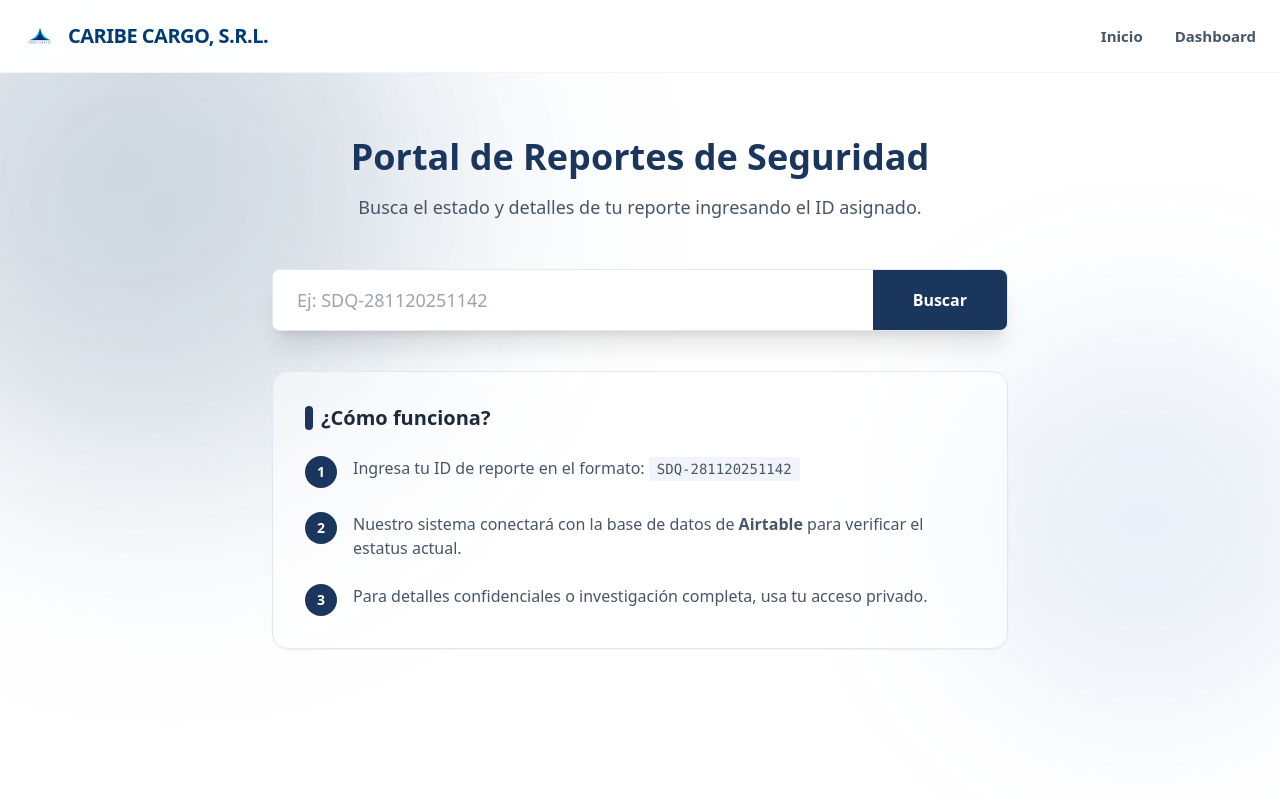
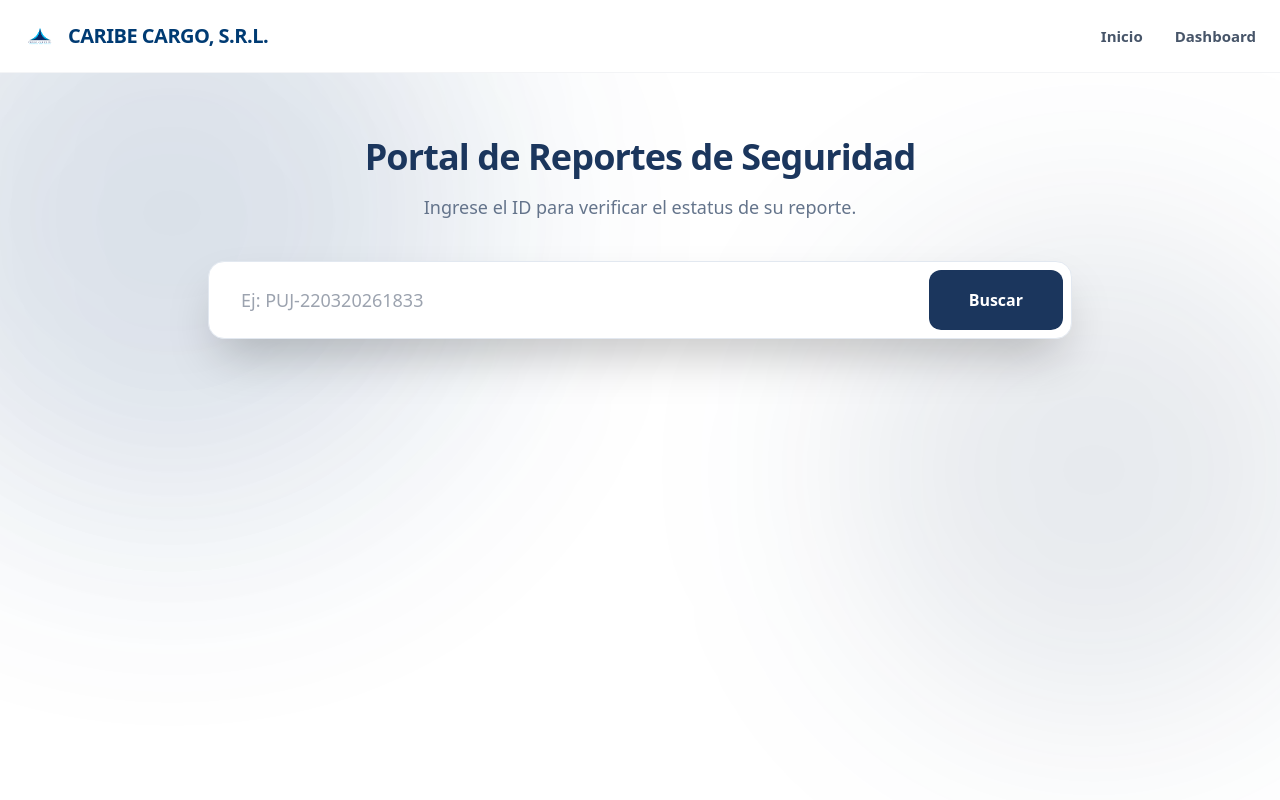
Before and after one commit to safetycaribecargo/caribe-cargo-portal, a Next.js app: page / in a window 1280 px wide. Shown: the top 800 px of the page. Built offline with nearby package versions, Linux system fonts and the light colour scheme.

Commit message:
Update page.tsx

```diff
--- a/app/page.tsx
+++ b/app/page.tsx
@@ -16,12 +16,9 @@ export default function Home() {
     setResultado(null);
 
     try {
-      // Llamamos a la API que creamos (asegúrate de que el archivo app/api/buscar/route.ts exista)
       const res = await fetch(`/api/buscar?id=${busqueda}`);
       const data = await res.json();
-
       if (!res.ok) throw new Error(data.error || 'No se encontró el reporte');
-
       setResultado(data);
     } catch (err: any) {
       setError(err.message);
@@ -31,101 +28,85 @@ export default function Home() {
   };
 
   return (
-    <div className="relative min-h-screen">
-      {/* FONDO DIFUMINADO ATRACTIVO */}
+    <div className="relative min-h-screen font-sans">
+      {/* FONDO DIFUMINADO */}
       <div className="fixed inset-0 z-0 overflow-hidden pointer-events-none">
-        <div className="absolute top-[-10%] left-[-10%] w-[500px] h-[500px] rounded-full bg-[#1B365D]/10 blur-[100px]" />
-        <div className="absolute bottom-[10%] right-[-5%] w-[400px] h-[400px] rounded-full bg-[#3D6FB6]/10 blur-[80px]" />
+        <div className="absolute top-[-10%] left-[-10%] w-[600px] h-[600px] rounded-full bg-[#1B365D]/5 blur-[120px]" />
+        <div className="absolute bottom-[10%] right-[-5%] w-[500px] h-[500px] rounded-full bg-[#1B365D]/10 blur-[100px]" />
       </div>
 
-      {/* CONTENIDO PRINCIPAL */}
-      <div className="relative z-10 max-w-3xl mx-auto px-4 pt-16 pb-20">
-
-        <div className="text-center mb-12">
-          <h1 className="text-4xl font-extrabold text-[#1B365D] mb-4">
-            Portal de Reportes de Seguridad
-          </h1>
-          <p className="text-slate-600 text-lg">
-            Busca el estado y detalles de tu reporte ingresando el ID asignado.
-          </p>
+      <div className="relative z-10 max-w-4xl mx-auto px-4 pt-16 pb-20">
+        <div className="text-center mb-10">
+          <h1 className="text-4xl font-extrabold text-[#1B365D] mb-4 tracking-tight">Portal de Reportes de Seguridad</h1>
+          <p className="text-slate-500 text-lg">Ingrese el ID para verificar el estatus de su reporte.</p>
         </div>
 
-        {/* BARRA DE BÚSQUEDA */}
-        <div className="flex mb-10 shadow-xl rounded-lg overflow-hidden border border-slate-200 bg-white">
+        {/* BUSCADOR */}
+        <div className="flex mb-10 shadow-2xl rounded-2xl overflow-hidden border border-slate-200 bg-white p-2">
           <input
             type="text"
             value={busqueda}
             onChange={(e) => setBusqueda(e.target.value)}
             onKeyDown={(e) => e.key === 'Enter' && manejarBusqueda()}
-            placeholder="Ej: SDQ-281120251142"
-            className="flex-grow px-6 py-4 outline-none text-slate-700 text-lg"
+            placeholder="Ej: PUJ-220320261833"
+            className="flex-grow px-6 py-4 outline-none text-slate-700 text-lg rounded-xl"
           />
           <button
             onClick={manejarBusqueda}
             disabled={cargando}
-            className="bg-[#1B365D] text-white px-10 py-4 font-bold hover:bg-[#132846] transition-all disabled:opacity-50 flex items-center gap-2"
+            className="bg-[#1B365D] text-white px-10 py-4 font-bold rounded-xl hover:bg-[#132846] transition-all disabled:opacity-50"
           >
             {cargando ? 'Buscando...' : 'Buscar'}
           </button>
         </div>
 
-        {/* MENSAJE DE ERROR */}
         {error && (
-          <div className="p-4 mb-8 bg-red-50 text-red-700 border border-red-200 rounded-xl text-center animate-pulse">
-            ⚠️ {error}
+          <div className="p-4 mb-8 bg-red-50 text-red-600 border border-red-100 rounded-2xl text-center font-medium animate-in fade-in zoom-in duration-300">
+            {error}
           </div>
         )}
 
-        {/* RESULTADOS DE AIRTABLE */}
+        {/* RESULTADO DETALLADO */}
         {resultado && (
-          <div className="p-8 border border-slate-200 bg-white/80 backdrop-blur-md rounded-2xl shadow-2xl mb-12 animate-in fade-in slide-in-from-bottom-5 duration-700">
-            <div className="flex justify-between items-center mb-6 border-b pb-4">
-              <h3 className="text-2xl font-bold text-[#1B365D]">Detalles del Reporte</h3>
-              <span className="px-4 py-1 bg-blue-100 text-[#1B365D] rounded-full text-sm font-bold uppercase">
-                {resultado.Estado || 'Procesando'}
+          <div className="bg-white/90 backdrop-blur-xl border border-slate-200 rounded-3xl shadow-2xl p-8 animate-in fade-in slide-in-from-bottom-8 duration-500">
+            <div className="flex flex-wrap justify-between items-center mb-8 gap-4 border-b border-slate-100 pb-6">
+              <div>
+                <h3 className="text-2xl font-black text-[#1B365D]">Detalles del Reporte</h3>
+                <p className="text-slate-400 font-mono text-sm">{resultado['ID del reporte']}</p>
+              </div>
+              <span className={`px-6 py-2 rounded-full text-sm font-black uppercase tracking-widest ${resultado['Estado Inbox'] === 'Resuelto' ? 'bg-green-100 text-green-700' : 'bg-amber-100 text-amber-700'}`}>
+                {resultado['Estado Inbox'] || 'Pendiente'}
               </span>
             </div>
 
-            <div className="grid grid-cols-1 md:grid-cols-2 gap-8">
+            <div className="grid grid-cols-1 md:grid-cols-2 gap-10">
+              <div className="space-y-6">
+                <div>
+                  <label className="block text-[10px] font-black text-slate-400 uppercase mb-1 tracking-widest">Estación y Área</label>
+                  <p className="text-slate-800 font-bold">{resultado['Estación']} - {resultado['Area de Suceso']}</p>
+                </div>
+                <div>
+                  <label className="block text-[10px] font-black text-slate-400 uppercase mb-1 tracking-widest">Fecha de Ingreso</label>
+                  <p className="text-slate-800 font-bold">{resultado['Fecha de ingreso del reporte']}</p>
+                </div>
+                <div>
+                  <label className="block text-[10px] font-black text-slate-400 uppercase mb-1 tracking-widest">Descripción</label>
+                  <p className="text-slate-600 leading-relaxed italic">"{resultado['Descripción del Suceso']}"</p>
+                </div>
+              </div>
+
+              {/* SECCIÓN DE EVIDENCIAS */}
               <div>
-                <label className="text-xs font-black text-slate-400 uppercase tracking-widest">ID Reporte</label>
-                <p className="text-lg font-semibold text-slate-800">{resultado.ID_Reporte}</p>
-              </div>
-              <div>
-                <label className="text-xs font-black text-slate-400 uppercase tracking-widest">Fecha de Registro</label>
-                <p className="text-lg font-semibold text-slate-800">{resultado.Fecha || 'No registrada'}</p>
-              </div>
-              <div className="col-span-1 md:col-span-2">
-                <label className="text-xs font-black text-slate-400 uppercase tracking-widest">Descripción del Suceso</label>
-                <p className="text-slate-700 leading-relaxed mt-1">
-                  {resultado.Descripcion || 'Sin descripción adicional en el sistema.'}
-                </p>
+                <label className="block text-[10px] font-black text-slate-400 uppercase mb-3 tracking-widest">Evidencias Adjuntas</label>
+                <div className="grid grid-cols-2 gap-3">
+                  {resultado['Evidencias']?.map((img: any, i: number) => (
+                    <div key={i} className="relative aspect-square rounded-xl overflow-hidden border border-slate-100 shadow-sm group">
+                      <img src={img.url} alt="Evidencia" className="object-cover w-full h-full transition-transform group-hover:scale-110" />
+                    </div>
+                  )) || <p className="text-slate-400 text-xs italic">No hay imágenes adjuntas</p>}
+                </div>
               </div>
             </div>
-          </div>
-        )}
-
-        {/* TARJETA INFORMATIVA */}
-        {!resultado && !error && (
-          <div className="w-full border border-slate-200 rounded-2xl p-8 bg-white/50 backdrop-blur-sm shadow-sm">
-            <h2 className="text-xl font-bold text-slate-800 mb-6 flex items-center gap-2">
-              <span className="w-2 h-6 bg-[#1B365D] rounded-full"></span>
-              ¿Cómo funciona?
-            </h2>
-            <ul className="space-y-6">
-              <li className="flex gap-4">
-                <div className="flex-shrink-0 w-8 h-8 bg-[#1B365D] text-white rounded-full flex items-center justify-center font-bold text-sm">1</div>
-                <p className="text-slate-600">Ingresa tu ID de reporte en el formato: <code className="bg-slate-100 px-2 py-1 rounded font-mono text-sm">SDQ-281120251142</code></p>
-              </li>
-              <li className="flex gap-4">
-                <div className="flex-shrink-0 w-8 h-8 bg-[#1B365D] text-white rounded-full flex items-center justify-center font-bold text-sm">2</div>
-                <p className="text-slate-600">Nuestro sistema conectará con la base de datos de <strong>Airtable</strong> para verificar el estatus actual.</p>
-              </li>
-              <li className="flex gap-4">
-                <div className="flex-shrink-0 w-8 h-8 bg-[#1B365D] text-white rounded-full flex items-center justify-center font-bold text-sm">3</div>
-                <p className="text-slate-600">Para detalles confidenciales o investigación completa, usa tu acceso privado.</p>
-              </li>
-            </ul>
           </div>
         )}
       </div>
```
